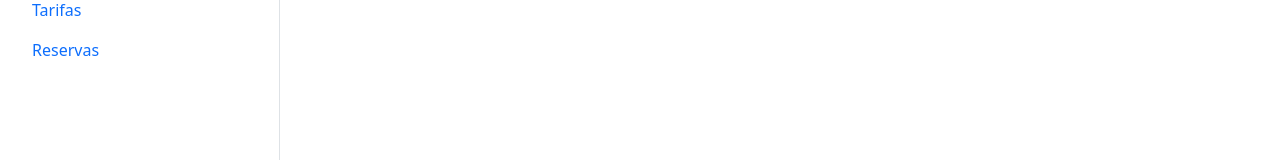
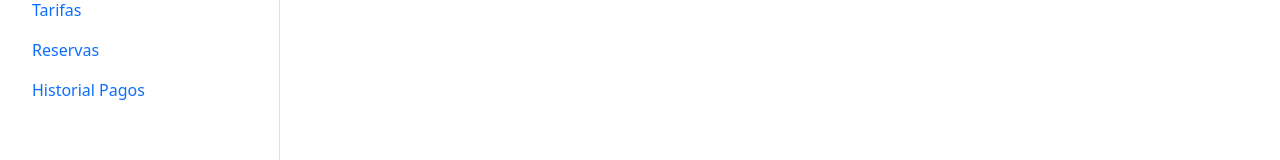
Before and after one commit to AnthonyM77CG/eventos-angular, an Angular app: page /admin/dashboard in a window 1280 px wide. Shown: the part 285-445 px from the top of the page. Built offline with nearby package versions, Linux system fonts and the light colour scheme; no server answers; sample sign-in values are in the browser's storage.

Commit message:
hot Changes

```diff
--- a/src/app/shared/component/header-admin/header-admin.html
+++ b/src/app/shared/component/header-admin/header-admin.html
@@ -39,6 +39,11 @@
                 <span>Reservas</span>
             </a>
         </li>
+        <li class="nav-item">
+            <a class="nav-link d-flex align-items-center gap-2" routerLink="Hpagos">
+                <span>Historial Pagos</span>
+            </a>
+        </li>
     </ul>
 
     <div class="mt-auto">
--- a/src/app/shared/component/header/header.html
+++ b/src/app/shared/component/header/header.html
@@ -2,7 +2,7 @@
 <nav class="navbar navbar-expand-lg bg-white shadow fixed-top custom-font">
     <div class="container">
         <a class="navbar-brand d-flex align-items-center" routerLink="/inicio">
-            <img src="logo" alt="Logo" class="navbar-logo"/>
+            <img src="/Logo.png" alt="Logo" class="navbar-logo"/>
         </a>
 
         <button class="navbar-toggler" type="button" data-bs-toggle="collapse" data-bs-target="#navbarNav">
```
Also changed, not shown: public/Logo.png (added).
